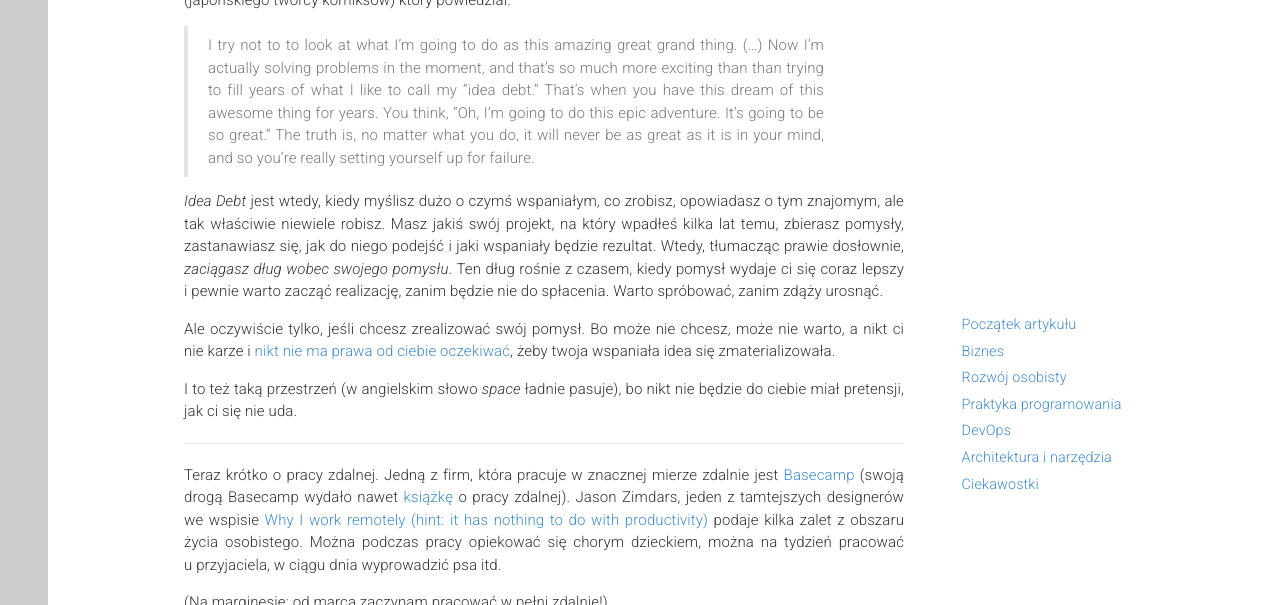
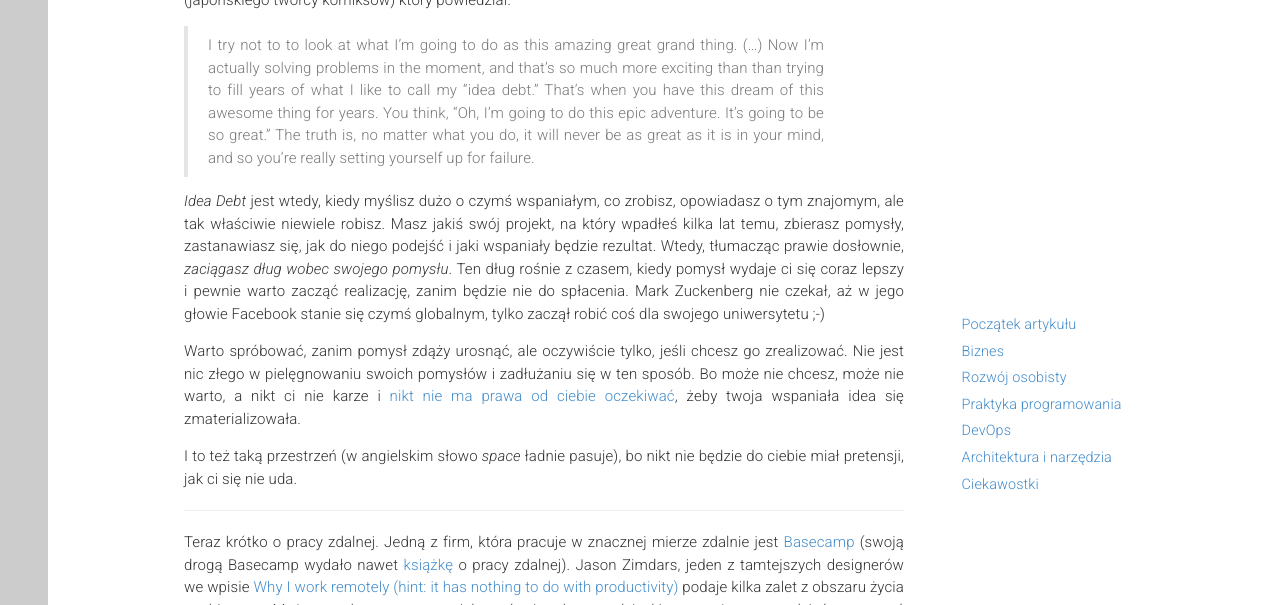
Before and after one commit to dzikowski/dzikowski.github.io, a Jekyll site: the page built from _posts/2016-02-29-luty.md, in a window 1280 px wide and 900 px high, scrolled down 2864 px, cut to the strip 0-605 px from the top of the window. Built offline with Jekyll 4.4.1, drawn with Linux system fonts in a browser that asks for light colours; nearby versions of some CDN libraries.

Commit message:
Typos, polishing and Zuckenberg case

```diff
--- a/_posts/2016-02-29-luty.md
+++ b/_posts/2016-02-29-luty.md
@@ -112,9 +112,10 @@ _Idea Debt_ jest wtedy, kiedy myślisz dużo o czymś wspaniałym, co zrobisz, o
 Masz jakiś swój projekt, na który wpadłeś kilka lat temu, zbierasz pomysły, zastanawiasz się, jak do niego podejść i jaki wspaniały będzie rezultat.
 Wtedy, tłumacząc prawie dosłownie, _zaciągasz dług wobec swojego pomysłu_.
 Ten dług rośnie z czasem, kiedy pomysł wydaje ci się coraz lepszy i pewnie warto zacząć realizację, zanim będzie nie do spłacenia.
-Warto spróbować, zanim zdąży urosnąć.
+Mark Zuckenberg nie czekał, aż w jego głowie Facebook stanie się czymś globalnym, tylko zaczął robić coś dla swojego uniwersytetu ;-)
 
-Ale oczywiście tylko, jeśli chcesz zrealizować swój pomysł.
+Warto spróbować, zanim pomysł zdąży urosnąć, ale oczywiście tylko, jeśli chcesz go zrealizować.
+Nie jest nic złego w pielęgnowaniu swoich pomysłów i zadłużaniu się w ten sposób.
 Bo może nie chcesz, może nie warto, a nikt ci nie karze i [nikt nie ma prawa od ciebie oczekiwać](https://medium.com/@jamievaron/to-anyone-who-thinks-they-re-falling-behind-f194afde9148#.nf7wbka2u), żeby twoja wspaniała idea się zmaterializowała.
 
 I to też taką przestrzeń (w angielskim słowo _space_ ładnie pasuje), bo nikt nie będzie do ciebie miał pretensji, jak ci się nie uda.
@@ -123,7 +124,7 @@ I to też taką przestrzeń (w angielskim słowo _space_ ładnie pasuje), bo nik
 
 Teraz krótko o pracy zdalnej.
 Jedną z firm, która pracuje w znacznej mierze zdalnie jest [Basecamp](https://basecamp.com) (swoją drogą Basecamp wydało nawet [książkę](http://www.amazon.com/Remote-Office-Required-Jason-Fried/dp/0804137501?ie=UTF8&*Version*=1&*entries*=0) o pracy zdalnej).
-Jason Zimdars, jeden z tamtejszych designerów we wspisie [Why I work remotely (hint: it has nothing to do with productivity)](https://m.signalvnoise.com/why-i-work-remotely-hint-it-has-nothing-to-do-with-productivity-34ace30f74fc?gi=5f05e45b5e26) podaje kilka zalet z obszaru życia osobistego.
+Jason Zimdars, jeden z tamtejszych designerów we wpisie [Why I work remotely (hint: it has nothing to do with productivity)](https://m.signalvnoise.com/why-i-work-remotely-hint-it-has-nothing-to-do-with-productivity-34ace30f74fc?gi=5f05e45b5e26) podaje kilka zalet z obszaru życia osobistego.
 Można podczas pracy opiekować się chorym dzieckiem, można na tydzień pracować u przyjaciela, w ciągu dnia wyprowadzić psa itd.
 
 (Na marginesie: od marca zaczynam pracować w pełni zdalnie!)
```
